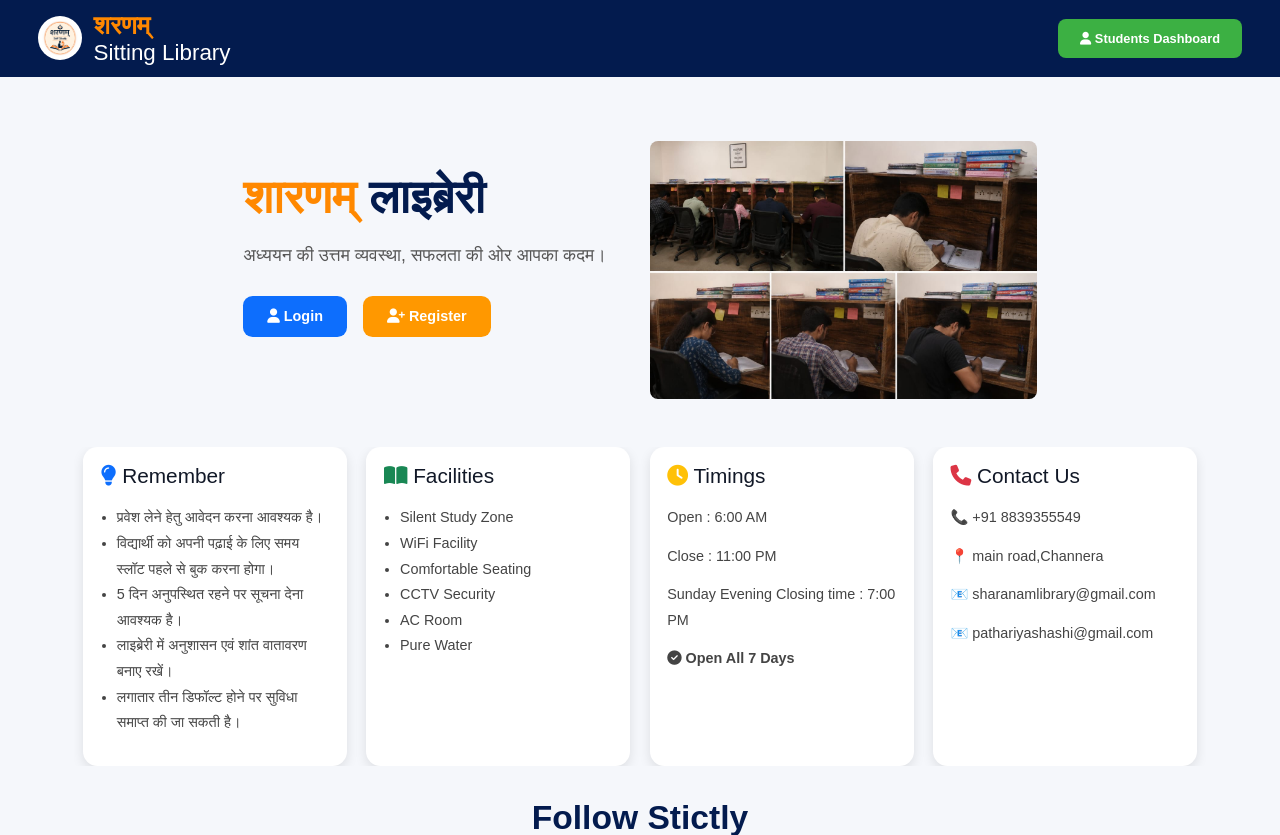
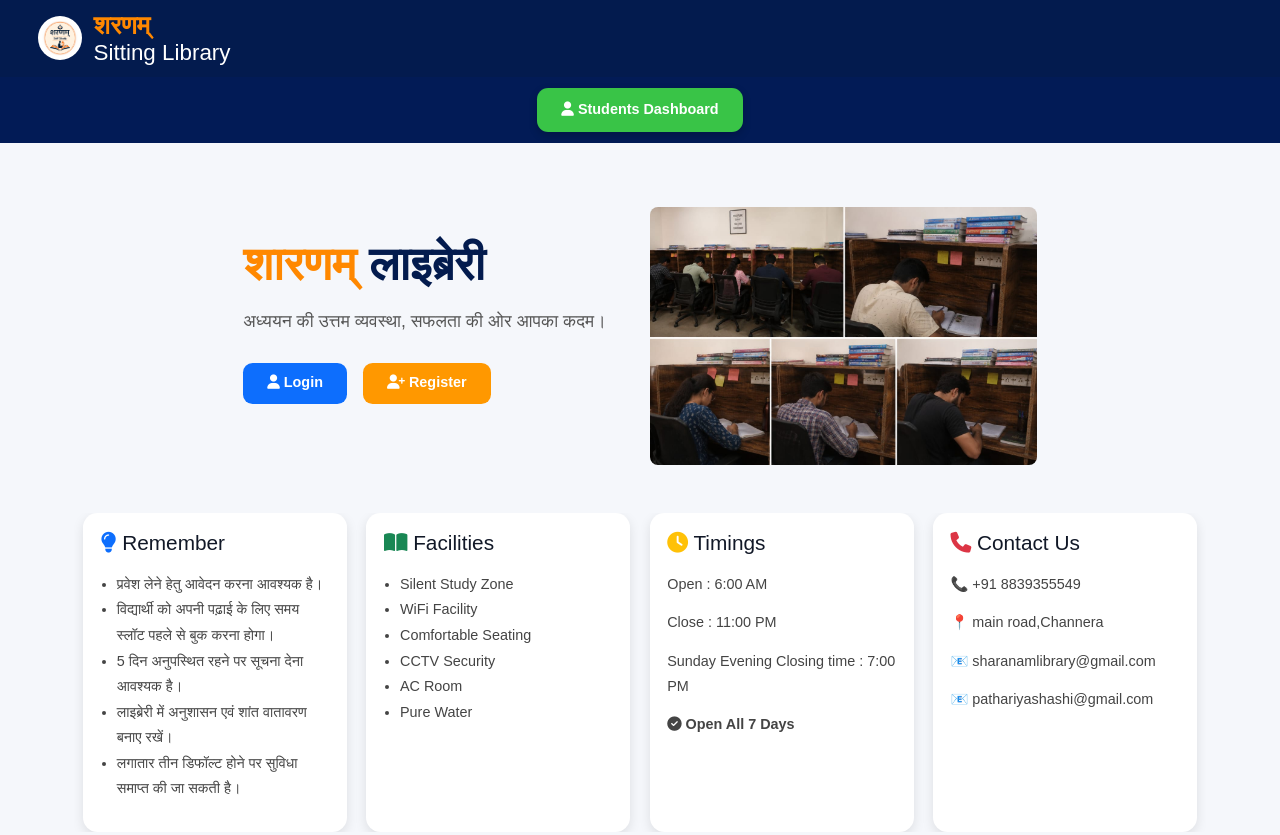
Before and after one commit to pathariyashashi/sharanam-library, a Django app: page / in a window 1280 px wide. Shown: the top 835 px of the page. Run offline with Django 5.2, Linux system fonts and the light colour scheme.

Commit message:
dashboard section improved

```diff
--- a/templates/library/home.html
+++ b/templates/library/home.html
@@ -629,6 +629,36 @@ img{
 
 }
 
+.dashboard-bar{
+
+    background:#021b56;
+
+    padding:14px;
+
+    text-align:center;
+}
+
+.dashboard-btn{
+
+    display:inline-block;
+
+    background:#39c447;
+
+    color:white;
+
+    padding:14px 30px;
+
+    border-radius:14px;
+
+    text-decoration:none;
+
+    font-size:18px;
+
+    font-weight:bold;
+
+    box-shadow:0 4px 10px rgba(0,0,0,0.2);
+}
+
     </style>
 
 </head>
@@ -691,17 +721,21 @@ function toggleMenu(){
     <a class="nav-link" href="/rules/">Rules</a>
 
 </div>
-        </div>
 
-        <a href="/dashboard/" class="dashboard-btn">
-            <i class="fa-solid fa-user"></i>
-            Students Dashboard
-        </a>
-
-    </div>
 
 </nav>
 
+<div class="dashboard-bar">
+
+    <a href="/login/" class="dashboard-btn">
+
+        <i class="fa fa-user"></i>
+
+        Students Dashboard
+
+    </a>
+
+</div>
 <!-- HERO -->
 
 <section class="hero">
```
